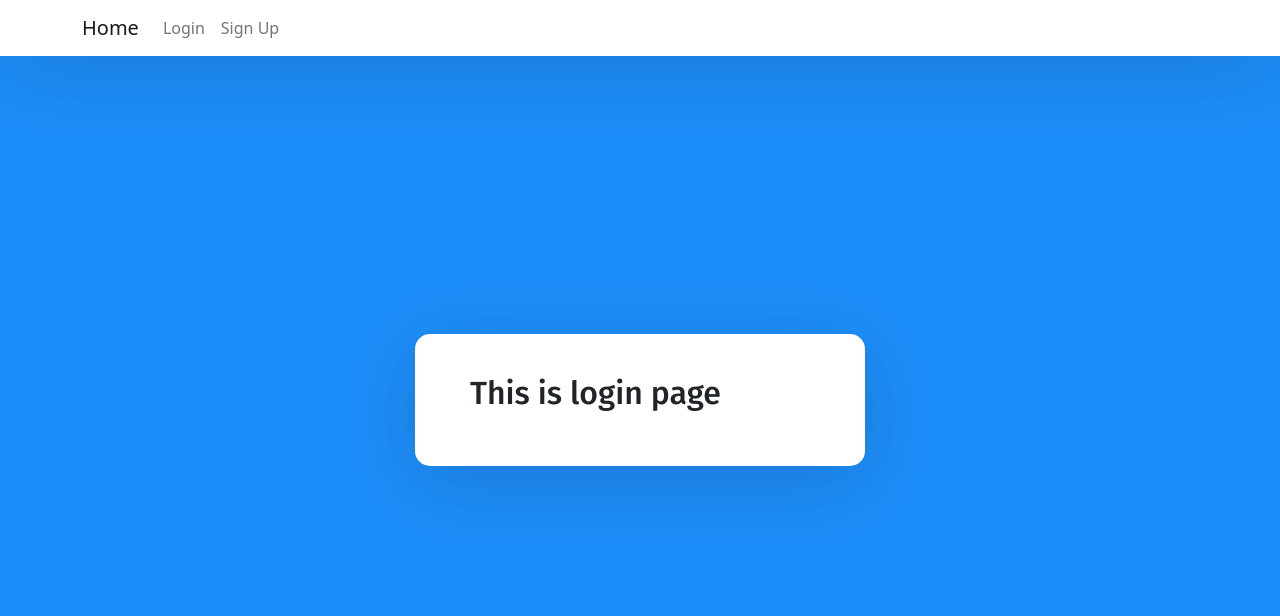
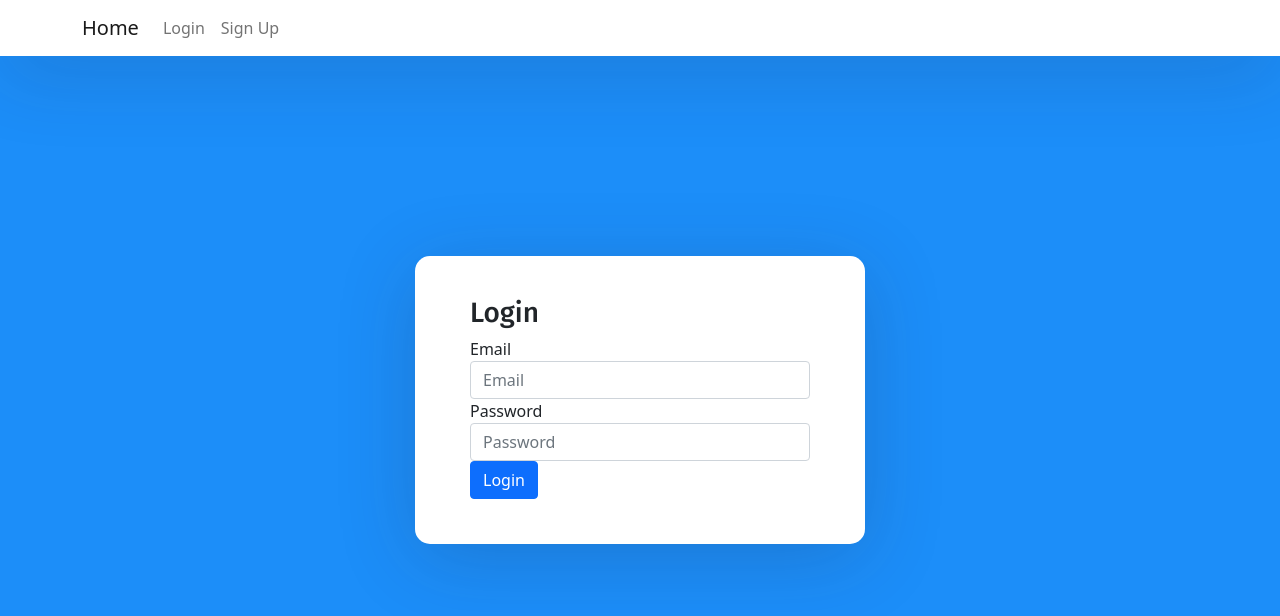
Before and after one commit to iamclement1/React-Auth, a React (Create React App) app: page /login in a window 1280 px wide. Shown: the top 616 px of the page. Built offline with nearby package versions, Linux system fonts and the light colour scheme; no server answers; the HTML template or start-up script is replaced by a standard one.

Commit message:
created login form + added axios post request

```diff
--- a/src/components/Login.jsx
+++ b/src/components/Login.jsx
@@ -1,8 +1,65 @@
+import { useState } from 'react'
+import axios from 'axios'
 
 export const Login = () => {
+
+    const [ email, setEmail ] = useState('');
+    const [ password, setPassword ] = useState('');
+
+    const handleSubmit = (event) => {
+        event.preventDefault()
+        // alert('Your info has been received')
+    }
+
+    axios.post('http://localhost:3000/login?', handleSubmit).then(
+        response => {
+            console.log(response)
+        }
+    ).catch(
+        error => {
+            console.log(error)
+        }
+    )
+
+
     return (
         <div>
-            <h2>This is login page</h2>
+            <form onSubmit={handleSubmit} >
+                <h3>
+                    Login
+                </h3>
+
+                <div className="form-group">
+                    <label htmlFor="">
+                        Email
+                    </label>
+                    <input type="email"
+                    className="form-control"
+                    placeholder="Email"
+                    name="email"
+                    value={email}
+                    onChange ={ e => setEmail (e.target.value)}
+                    />
+                </div>
+
+                <div className="form-group">
+                    <label htmlFor="">
+                        Password
+                    </label>
+                    <input type="password"
+                    className="form-control"
+                    placeholder="Password"
+                    name="password"
+                    value={password}
+                    onChange={ e => setPassword(e.target.value)}
+                    />
+                </div>
+
+
+                <button className="btn btn-primary btn-block">
+                    Login
+                </button>
+            </form>
         </div>
     )
 }
--- a/src/index.css
+++ b/src/index.css
@@ -74,3 +74,7 @@ body, html, .App, #root, .auth-wrapper {
 .forgot-password > a {
   color: #167bff;
 }
+
+button {
+  padding-top : 10px
+}
```
Also changed, not shown: src/components/Register.jsx (line endings or trailing spaces).
